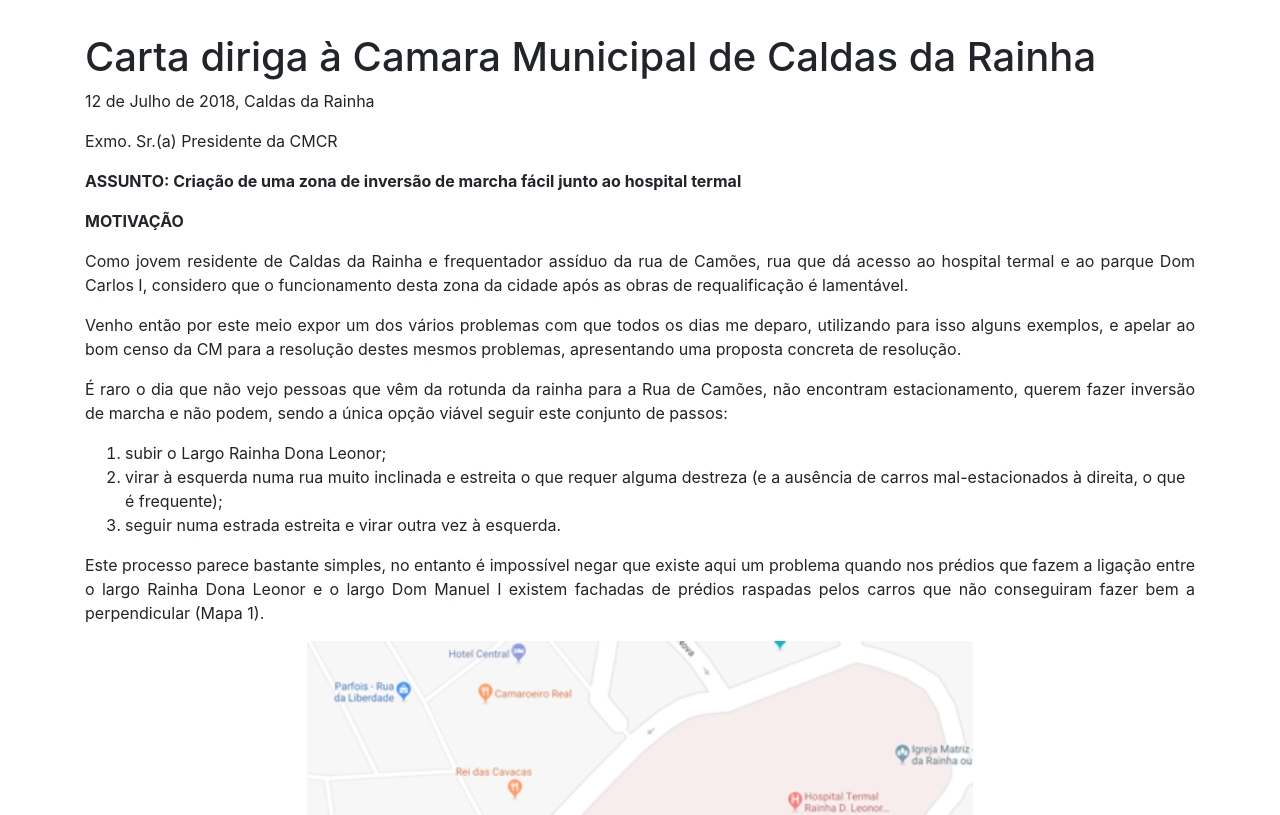
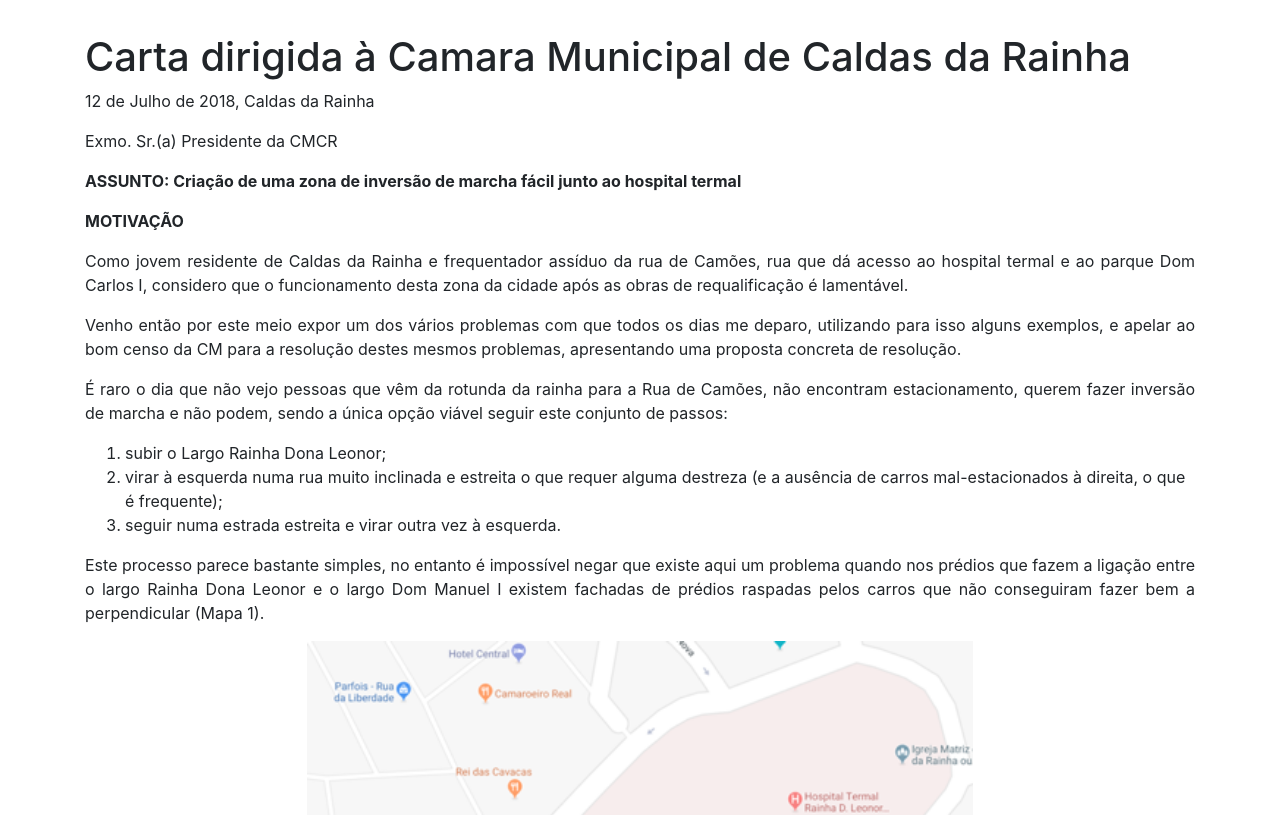
Before and after one commit to MarceloJacinto/project0, a plain HTML site: page Carta.html in a window 1280 px wide. Shown: the top 815 px of the page. Drawn offline with nearby package versions, Linux system fonts and the light colour scheme.

Commit message:
Updated mistake

```diff
--- a/Carta.html
+++ b/Carta.html
@@ -16,7 +16,7 @@
 
         <!--Setting up a block of content-->
         <div class="text-block container">
-            <h1>Carta diriga à Camara Municipal de Caldas da Rainha</h1>
+            <h1>Carta dirigida à Camara Municipal de Caldas da Rainha</h1>
             <p>12 de Julho de 2018, Caldas da Rainha</p>
 			<p>Exmo. Sr.(a) Presidente da CMCR</p>
 
```
Also changed, not shown: 1 other file.
